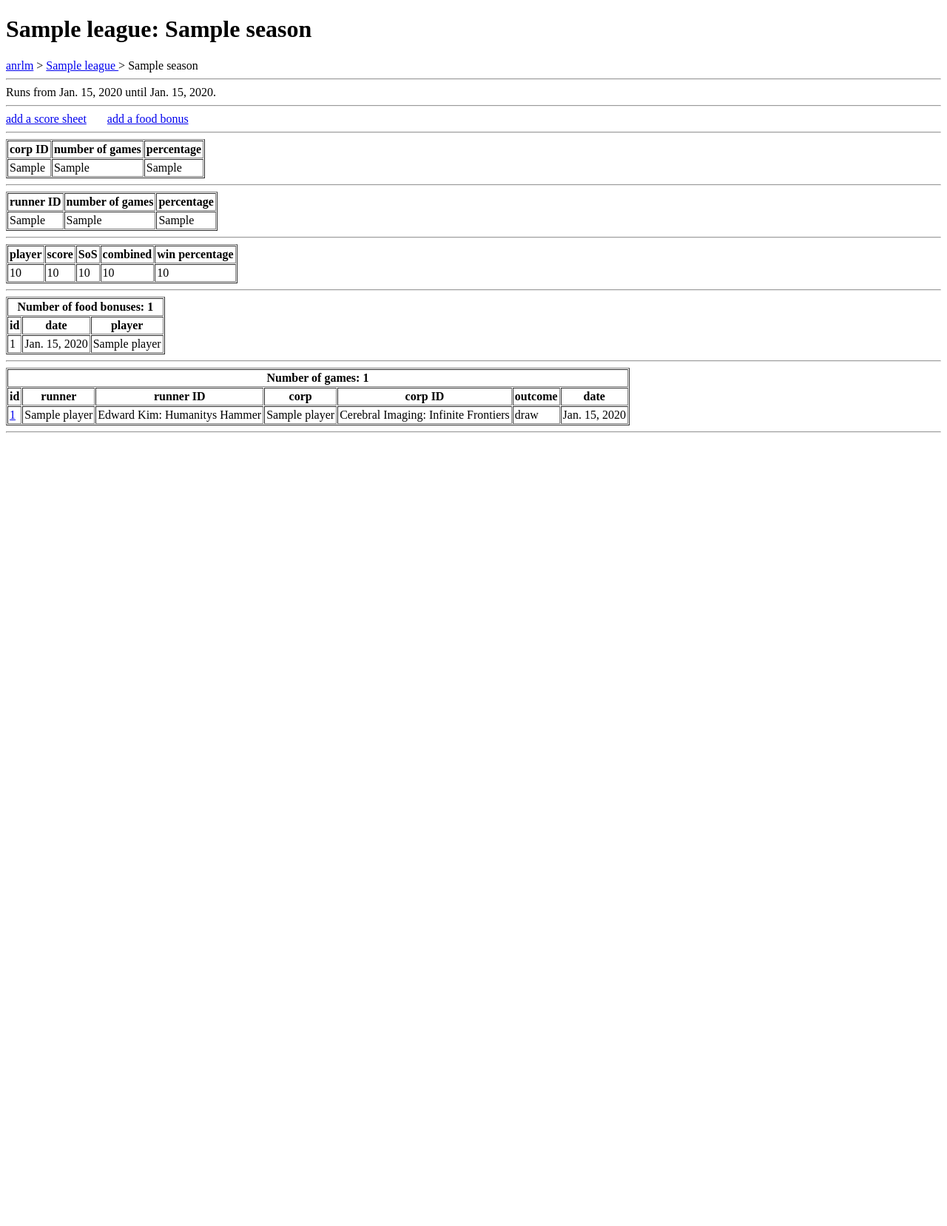
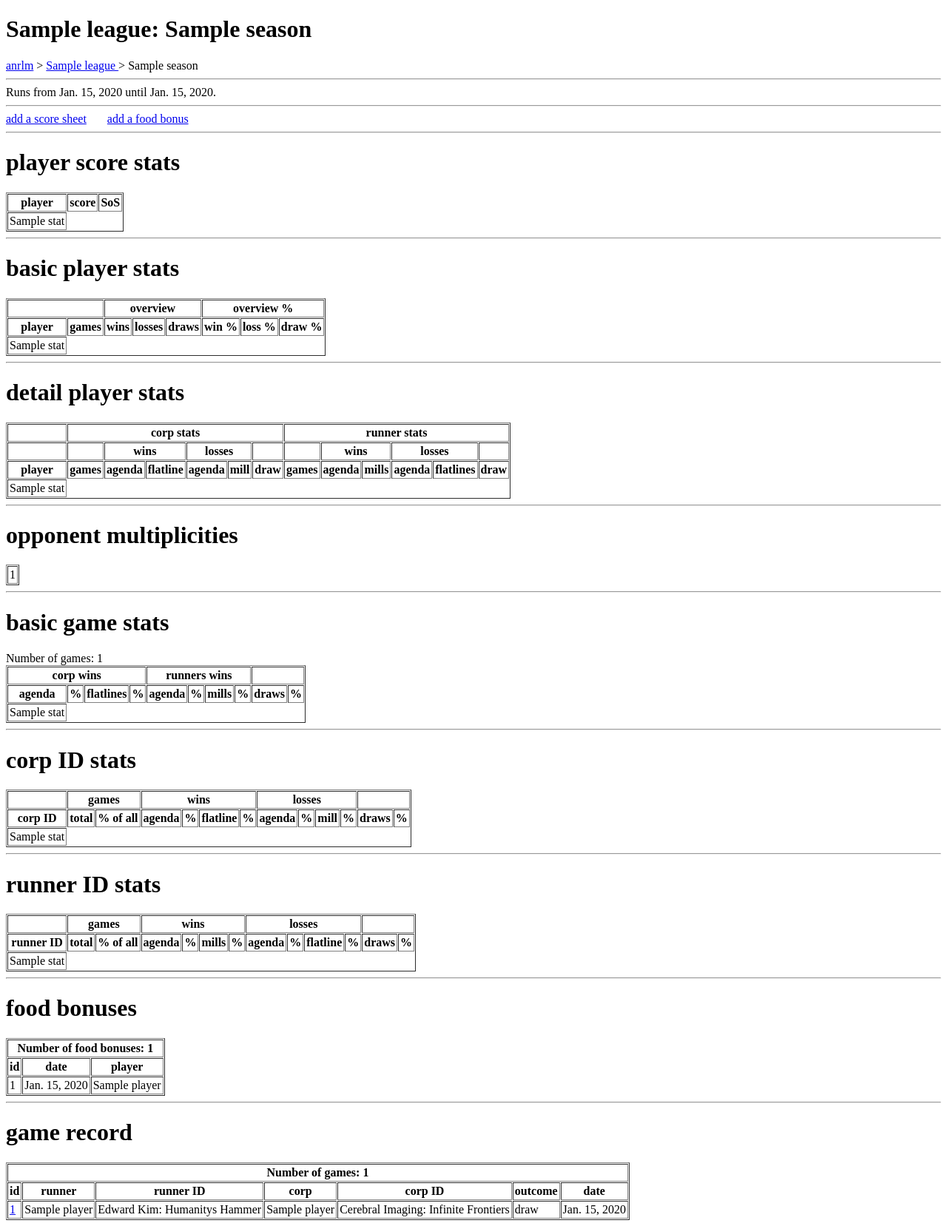
Before and after one commit to bdyn/anrlm, a Django app: template leaguemanager/templates/leaguemanager/seasontest.html in a window 1280 px wide. Shown: the whole page at 74% size. Before the commit the page ends 585 px from the top, so only its background shows below. Run offline with Django 3.2, Linux system fonts and the light colour scheme; tables that the repository leaves empty hold one stand-in row (values such as "Sample post"); the template is opened without the code that fills it: values that come from a table or form of the project are taken from there, most other values are stand-ins (such as "Sample title", 1, 10 or a date in 2020).

Commit message:
pre-commit
i’m about to kill the old season view

```diff
--- a/leaguemanager/templates/leaguemanager/seasontest.html
+++ b/leaguemanager/templates/leaguemanager/seasontest.html
@@ -20,55 +20,242 @@ Runs from {{ season.begin_date }} until {{ season.end_date }}.
 &nbsp;&nbsp;&nbsp;&nbsp;&nbsp;
 <a href="{% url 'add_food' season.id %}"> add a food bonus </a>
 
-{% if corp_ID_tally %}
+
+
+
+{% if num_of_games > 0 %}
 <hr>
+<h1>player score stats</h1>
 <table border="1" cellspacing="1" cellpadding="2">
 	<tr>
-		<th>corp ID</th><th>number of games</th><th>percentage</th>
+		<th>player</th>
+		<th>score</th>
+		<th>SoS</th>
 	</tr>
-	{% for x,y,z in corp_ID_tally %}
-		{% if not y == 0 %}
-			<tr>
-				<td>{{ x }}</td><td>{{ y }}</td><td>{{ z }}</td>
-			</tr>
-		{% endif %}
-	{% endfor %}
-</table>
-{% endif %}
-
-{% if runner_ID_tally %}
-<hr>
-<table border="1" cellspacing="1" cellpadding="2">
-	<tr>
-		<th>runner ID</th><th>number of games</th><th>percentage</th>
-	</tr>
-	{% for x,y,z in runner_ID_tally %}
-		{% if not y == 0%}
-			<tr>
-				<td>{{ x }}</td><td>{{ y }}</td><td>{{ z }}</td>
-			</tr>
-		{% endif %}
-	{% endfor %}
+	{% for stats in score_stats %}
+		<tr>
+			{% for stat in stats %}
+				<td style="text-align: right;">
+					{{ stat }}
+					<br>
+				</td>
+			{% endfor %}
+		</tr>
+	{% endfor%}
 </table>
 {% endif %}
 
 
 {% if num_of_games > 0 %}
 <hr>
+<h1>basic player stats</h1>
 <table border="1" cellspacing="1" cellpadding="2">
 	<tr>
-		<th>player</th><th>score</th><th>SoS</th><th>combined</th><th>win percentage</th>
+		<th colspan="2"></th>
+		<th colspan="3">overview</th>
+		<th colspan="3">overview %</th>
 	</tr>
-	{% for x,y,z,w,u in scores %}
+	<tr>
+		<th>player</th>
+		<th>games</th>
+		<th>wins</th>
+		<th>losses</th>
+		<th>draws</th>
+		<th>win %</th>
+		<th>loss %</th>
+		<th>draw %</th>
+	</tr>
+	{% for stats in player_stats %}
 		<tr>
-  			<td>{{ x }}</td><td>{{ y }}</td><td>{{ z }}</td><td>{{ w }}</td><td>{{ u }}</td>
-  		</tr>
+			{% for stat in stats %}
+				<td style="text-align: right;">
+					{{ stat }}
+					<br>
+				</td>
+			{% endfor %}
+		</tr>
+	{% endfor%}
+</table>
+{% endif %}
+
+
+
+{% if num_of_games > 0 %}
+<hr>
+<h1>detail player stats</h1>
+<table border="1" cellspacing="1" cellpadding="2">
+	<tr>
+		<th></th>
+		<th colspan="6">corp stats</th>
+		<th colspan="6">runner stats</th>
+	</tr>
+	<tr>
+		<th></th>
+		<th></th>
+		<th colspan="2">wins</th>
+		<th colspan="2">losses</th>
+		<th></th>
+		<th></th>
+		<th colspan="2">wins</th>
+		<th colspan="2">losses</th>
+		<th></th>
+	</tr>
+	<tr>
+		<th>player</th>
+		<th>games</th>
+		<th>agenda</th>
+		<th>flatline</th>
+		<th>agenda</th>
+		<th>mill</th>
+		<th>draw</th>
+		<th>games</th>
+		<th>agenda</th>
+		<th>mills</th>
+		<th>agenda</th>
+		<th>flatlines</th>
+		<th>draw</th>
+	</tr>
+	{% for stats in detail_player_stats %}
+		<tr>
+			{% for stat in stats %}
+				<td style="text-align: right;">
+					{{ stat }}
+					<br>
+				</td>
+			{% endfor %}
+		</tr>
+	{% endfor%}
+</table>
+{% endif %}
+
+
+
+
+<hr>
+<h1>opponent multiplicities</h1>
+<table border="1" cellspacing="1" cellpadding="2">
+{% for row in pair_matrix %}
+	<tr>
+	{% for number in row %}
+		<td style="text-align: right;">{{ number }}</td>
 	{% endfor %}
+	</tr>
+{% endfor %}
+</table>
+
+
+
+
+{% if num_of_games > 0 %}
+<hr>
+<h1>basic game stats</h1>
+Number of games: {{ num_of_games }}
+<table border="1" cellspacing="1" cellpadding="2">
+	<tr>
+		<th colspan="4">corp wins</th>
+		<th colspan="4">runners wins</th>
+		<th colspan="2"></th>
+	</tr>
+	<tr>
+		<th>agenda</th><th>%</th>
+		<th>flatlines</th><th>%</th>
+		<th>agenda</th><th>%</th>
+		<th>mills</th><th>%</th>
+		<th>draws</th><th>%</th>
+	</tr>
+	<tr>
+		{% for stat in game_stats %}
+			<td style="text-align: right;">{{ stat }}</td>
+		{% endfor %}
+	</tr>
+</table>
+
+
+{% endif %}
+
+
+
+
+
+{% if num_of_games > 0 %}
+<hr>
+<h1> corp ID stats </h1>
+<table border="1" cellspacing="1" cellpadding="2">
+	<tr>
+		<th></th>
+		<th colspan="2">games</th>
+		<th colspan="4">wins</th>
+		<th colspan="4">losses</th>
+		<th colspan="2"></th>
+	</tr>
+	<tr>
+		<th>corp ID</th>
+		<th>total</th>
+		<th>% of all</th>
+		<th>agenda</th>
+		<th>%</th>
+		<th>flatline</th>
+		<th>%</th>
+		<th>agenda</th>
+		<th>%</th>
+		<th>mill</th>
+		<th>%</th>
+		<th>draws</th>
+		<th>%</th>
+	</tr>
+	{% for stats in corp_stats %}
+		<tr>
+			{% for stat in stats %}
+				<td style="text-align: right;">
+					{{ stat }}
+					<br>
+				</td>
+			{% endfor %}
+		</tr>
+	{% endfor%}
+</table>
+
+<hr>
+<h1> runner ID stats </h1>
+<table border="1" cellspacing="1" cellpadding="2">
+	<tr>
+		<th></th>
+		<th colspan="2">games</th>
+		<th colspan="4">wins</th>
+		<th colspan="4">losses</th>
+		<th colspan="2"></th>
+	</tr>
+	<tr>
+		<th>runner ID</th>
+		<th>total</th>
+		<th>% of all</th>
+		<th>agenda</th>
+		<th>%</th>
+		<th>mills</th>
+		<th>%</th>
+		<th>agenda</th>
+		<th>%</th>
+		<th>flatline</th>
+		<th>%</th>
+		<th>draws</th>
+		<th>%</th>
+	</tr>
+	{% for stats in runner_stats %}
+		<tr>
+			{% for stat in stats %}
+				<td style="text-align: right;">
+					{{ stat }}
+					<br>
+				</td>
+			{% endfor %}
+		</tr>
+	{% endfor%}
 </table>
 {% endif %}
 
 
 <hr>
+<h1>food bonuses</h1>
 {% if foodbonuses %}
 	<table border="1" cellspacing="1" cellpadding="2">
 		<tr>
@@ -107,7 +294,9 @@ Runs from {{ season.begin_date }} until {{ season.end_date }}.
 {% endif %}
 
 
+
 <hr>
+<h1>game record</h1>
 {% if num_of_games > 0 %}
 	<table border="1" cellspacing="1" cellpadding="2">
 		<tr>
@@ -145,10 +334,6 @@ Runs from {{ season.begin_date }} until {{ season.end_date }}.
 {% endif %}
 
 
-<hr>
-
-
-
 
 
 
```
Also changed, not shown: leaguemanager/views.py (+295 -65 lines).
